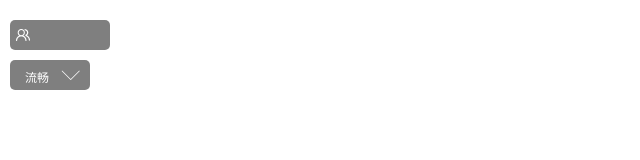
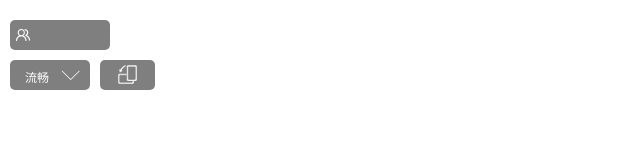
Before and after one commit to QPlus/APICloudLiveDemo, a plain HTML site: page widget/html/player_mask.html in a window 1280 px wide. Shown: the whole page, without its empty margins (0-640 px from the left). Drawn offline with Linux system fonts and the light colour scheme.

Commit message:
播放端新增横屏设置

```diff
--- a/widget/css/gotye.css
+++ b/widget/css/gotye.css
@@ -244,3 +244,21 @@ input[type="text"]{
 	color:#e51c23;
 	text-shadow: 1px 1px 1px #333333;
 }
+.set-screen{
+	width:55px;
+	height:30px;
+	line-height:30px;
+	background: rgba(0,0,0,0.5);
+	position: absolute;
+	left:100px;
+	top:60px;
+	border-radius: 5px;
+	font-size: 12px;
+	color:#FFFFFF;
+	padding-left:15px;
+}
+.set-screen img{
+	width:25px;
+	margin-top:2px;
+	position:absolute;
+}
--- a/widget/html/player_mask.html
+++ b/widget/html/player_mask.html
@@ -24,6 +24,7 @@
 		<div class="quality-option-item" tapmode onclick="onQualityItemClick(this);event.cancelBubble=true;">标清</div>
 		<div class="quality-option-item" style="border-bottom: none;" tapmode onclick="onQualityItemClick(this);event.cancelBubble=true;">高清</div>
 	</div>
+	<div class="set-screen" tapmode onclick="setScreen();event.cancelBubble=true;"><img src="../image/publisher/screen.png"/></div>
 
 	<div class="p2p-cancel" id="p2pCancel" tapmode onclick="cancelP2P();event.cancelBubble=true;">取消连麦</div>
 
@@ -42,6 +43,7 @@
 	var quality;
 	var qualityOpen=false;
 	var localId;
+	var screenOrientation='portrait_up';
 
 	apiready = function(){
 		//监听网络情况
@@ -505,5 +507,18 @@
 		});
 	}
 
+	//设置横屏竖屏
+	function setScreen(){
+		if(screenOrientation=='portrait_up'){
+			screenOrientation='landscape_left';
+		}else{
+			screenOrientation='portrait_up';
+		}
+
+		api.setScreenOrientation({
+		    orientation: screenOrientation
+		});
+	}
+
 </script>
 </html>
```
Also changed, not shown: widget/html/publisher.html (+1 -0 lines).
